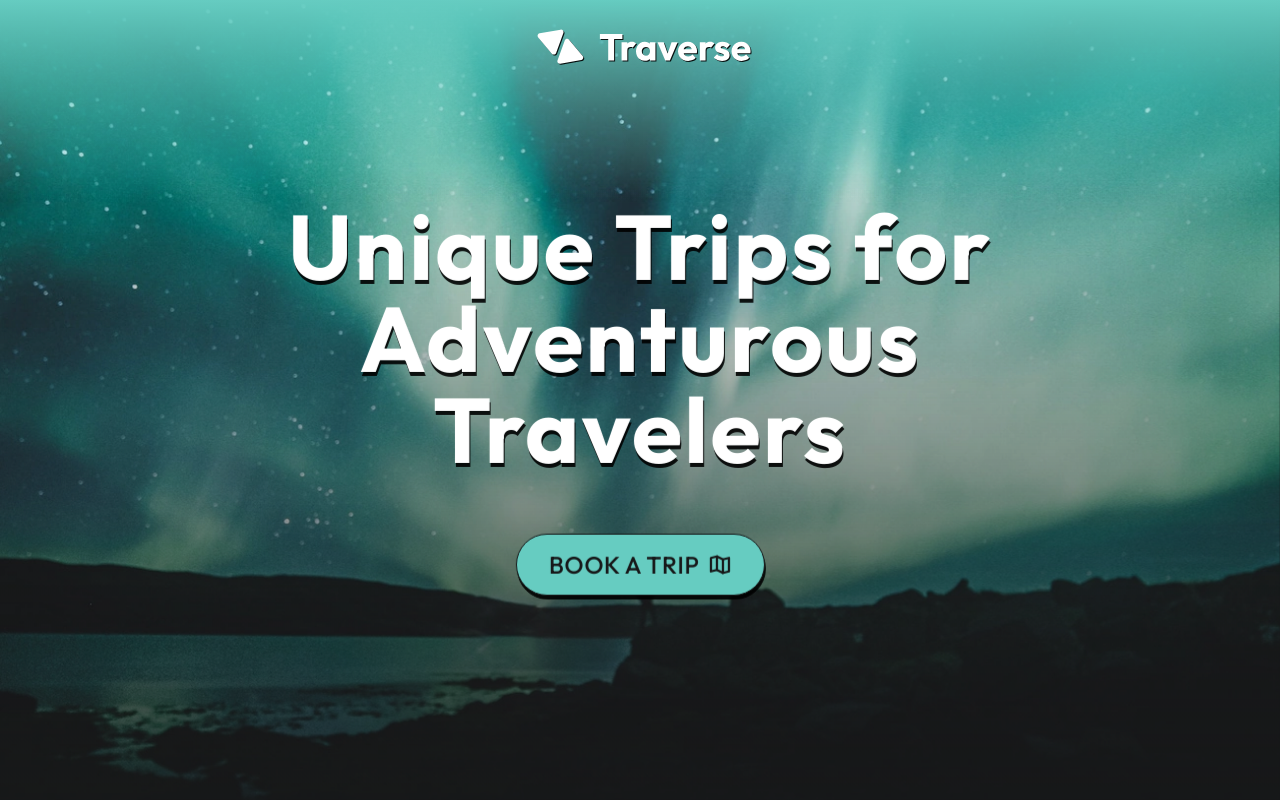
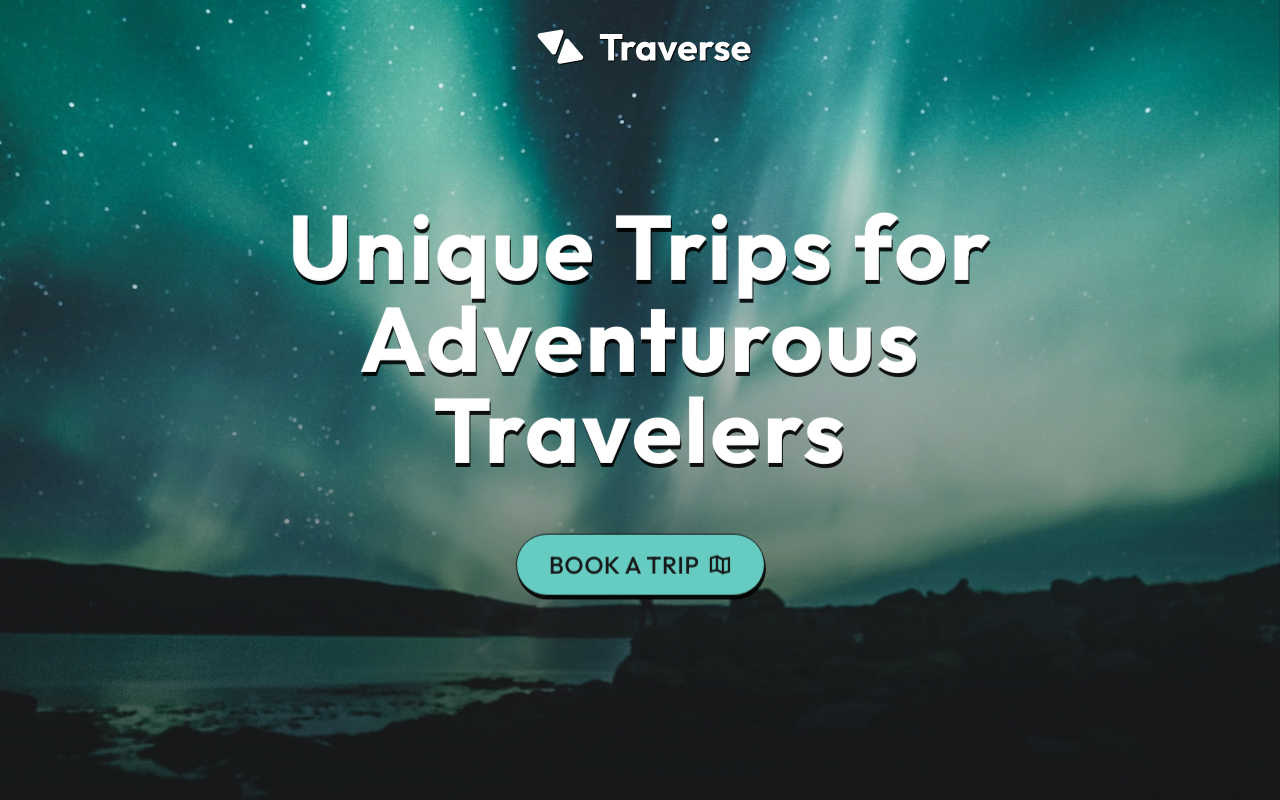
Before and after one commit to vhalchuk/parallax-landing-page, a website built with Vite: page index.html in a window 1280 px wide. Built offline with nearby package versions, Linux system fonts and the light colour scheme.

Commit message:
Remove top gradient

```diff
--- a/index.html
+++ b/index.html
@@ -50,10 +50,7 @@
                 class="preserve-3d relative flex min-h-screen flex-col items-center justify-evenly"
             >
                 <div
-                    class="absolute inset-0 bottom-3/4 bg-gradient-to-b from-accent to-transparent"
-                ></div>
-                <div
-                    class="distance-1 absolute inset-0 -bottom-32 top-1/3 bg-gradient-to-t from-bkg/80 to-transparent"
+                    class="distance-1 absolute inset-0 -bottom-32 top-1/3 h-full bg-gradient-to-t from-bkg/80 to-transparent"
                 ></div>
 
                 <picture
```
